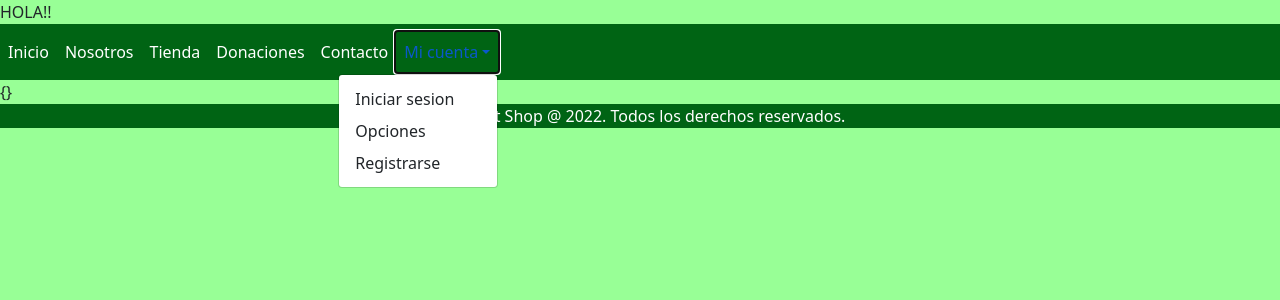
After one commit to SebastianMunozZ/PaginaConDjango-migracion-, a Django app: template ProyectoMigracion/migracion/core/templates/base.html in a window 1280 px wide, after a click on "Mi cuenta". The commit adds this page. Shown: the top 300 px of the page. Run offline with Django 4.2, Linux system fonts and the light colour scheme; the template is opened without the code that fills it, so the values that code supplies are empty.

Commit message:
Se agrega CSS

```diff
--- /dev/null
+++ b/ProyectoMigracion/migracion/core/templates/base.html
@@ -0,0 +1,114 @@
+<!doctype html>
+<html lang="es">
+  <head>
+    <!-- Required meta tags -->
+    <meta charset="utf-8">
+    <meta name="viewport" content="width=device-width, initial-scale=1">
+    {% load static %}
+    <!-- Bootstrap CSS -->
+    <link href="https://cdn.jsdelivr.net/npm/bootstrap@5.0.2/dist/css/bootstrap.min.css" rel="stylesheet" integrity="sha384-EVSTQN3/azprG1Anm3QDgpJLIm9Nao0Yz1ztcQTwFspd3yD65VohhpuuCOmLASjC" crossorigin="anonymous">
+    <script src="https://cdn.jsdelivr.net/npm/bootstrap@5.0.2/dist/js/bootstrap.bundle.min.js" integrity="sha384-MrcW6ZMFYlzcLA8Nl+NtUVF0sA7MsXsP1UyJoMp4YLEuNSfAP+JcXn/tWtIaxVXM" crossorigin="anonymous"></script>
+    <!-- JQuery -->
+    <script src="https://ajax.googleapis.com/ajax/libs/jquery/3.6.0/jquery.min.js"></script>
+    <!-- CSS -->
+    <link rel="stylesheet" href="{% static "core/css/styles.css" %}" >
+
+
+    <script type="text/javascript">
+      $(document).ready(function(){
+        //enlaces navbar
+        //Tienda
+        $('#tienda').click(function(){
+          $('#central').load('inc/tienda.html');
+        });
+        //Nosotros
+        $('#nosotros').on('click', function(){
+          $('#central').load('inc/nosotros.html');
+          return false;
+        });
+        //Donaciones
+        $('#donaciones').on('click', function(){
+          $('#central').load('inc/donaciones.html');
+          return false;
+        });
+        //Contacto
+        $('#contacto').on('click', function(){
+          $('#central').load('inc/contacto.html');
+          return false;
+        });
+        $('#miCuenta').click(function(){
+          $('#infoMiCuenta').fadeIn();
+          return true;
+        });
+        //enlaces carrusel
+        //Tienda
+        $('#nosotrosCarrusel').click(function(){
+          $('#central').load('inc/nosotros.html');
+        });
+        //Nosotros
+        $('#tiendaCarrusel').on('click', function(){
+          $('#central').load('inc/tienda.html');
+          return false;
+        });
+        //Donaciones
+        $('#donacionCarrusel').on('click', function(){
+          $('#central').load('inc/donaciones.html');
+          return false;
+        });
+        //Contacto
+        $('#contactoCarrusel').on('click', function(){
+          $('#central').load('inc/contacto.html');
+          return false;
+        });
+      });
+    </script>
+
+    <title>Little Pet Shop</title>
+  </head>
+
+  <body style="background-color:#98ff96">
+    HOLA!!
+    <header class="navbar_color">
+      <nav class="navbar navbar-expand-sm">
+        <div class="collapse navbar-collapse">
+          <ul class="navbar-nav me-auto">
+            <li class="nav-item" >
+              <a id = "inicio" class="nav-link color_letras" href="index.html">Inicio</a>
+            </li>
+            <li class="nav-item ">
+              <a id="nosotros"class="nav-link color_letras"  href="#">Nosotros</a>
+            </li>
+            <li class="nav-item ">
+              <a id = "tienda" class="nav-link color_letras" href="#">Tienda</a>
+            </li>
+            <li class="nav-item ">
+              <a id = "donaciones"class="nav-link color_letras" href="#">Donaciones</a>
+            </li>
+            <li class="nav-item ">
+              <a id = "contacto" class="nav-link color_letras" href="#">Contacto</a>
+            </li>
+
+          <li class="nav-item dropdown  " >
+            <a id="miCuenta" class="nav-link dropdown-toggle color_letras" href="#" role="button" data-bs-toggle="dropdown">Mi cuenta</a>
+            <ul class="dropdown-menu dropdown-menu-end">
+              <li><a id= "infoMiCuenta" class="dropdown-item" href="#">Iniciar sesion</a></li>
+              <li><a id= "infoMiCuenta" class="dropdown-item" href="#">Opciones</a></li>
+              <li><a id= "infoMiCuenta" class="dropdown-item" href="#">Registrarse</a></li>
+            </ul>
+          </li></ul></div>
+      </nav>
+    </header>
+
+    {}
+    <br>
+    <footer class="footer">
+      <div class="footer-container pie">
+		    <p>Little Pet Shop @ 2022. Todos los derechos reservados.</p>
+      </div>
+	  </footer>
+
+
+
+
+  </body>
+</html>
--- a/ProyectoMigracion/migracion/core/templates/home.html
+++ b/ProyectoMigracion/migracion/core/templates/home.html
@@ -4,12 +4,15 @@
     <!-- Required meta tags -->
     <meta charset="utf-8">
     <meta name="viewport" content="width=device-width, initial-scale=1">
+    {% load static %}
     <!-- Bootstrap CSS -->
     <link href="https://cdn.jsdelivr.net/npm/bootstrap@5.0.2/dist/css/bootstrap.min.css" rel="stylesheet" integrity="sha384-EVSTQN3/azprG1Anm3QDgpJLIm9Nao0Yz1ztcQTwFspd3yD65VohhpuuCOmLASjC" crossorigin="anonymous">
     <script src="https://cdn.jsdelivr.net/npm/bootstrap@5.0.2/dist/js/bootstrap.bundle.min.js" integrity="sha384-MrcW6ZMFYlzcLA8Nl+NtUVF0sA7MsXsP1UyJoMp4YLEuNSfAP+JcXn/tWtIaxVXM" crossorigin="anonymous"></script>
     <!-- JQuery -->
     <script src="https://ajax.googleapis.com/ajax/libs/jquery/3.6.0/jquery.min.js"></script>
     <!-- CSS -->
+    <link rel="stylesheet" href="{% static "core/css/styles.css" %}">
+
     <link rel="stylesheet" href="styles.css">
 
 
@@ -66,7 +69,6 @@
   </head>
 
   <body style="background-color:#98ff96">
-    {% load static %}
     <header class="navbar_color">
       <nav class="navbar navbar-expand-sm">
         <div class="collapse navbar-collapse">
--- a/ProyectoMigracion/migracion/migracion/settings.py
+++ b/ProyectoMigracion/migracion/migracion/settings.py
@@ -119,7 +119,7 @@ USE_TZ = True
 
 STATIC_URL = 'static/'
 STATICFILES_DIRS = [
-    BASE_DIR / "static",
+    os.path.join(BASE_DIR, "static"),
 ]
 
 # Default primary key field type
--- /dev/null
+++ b/ProyectoMigracion/migracion/static/core/css/styles.css
@@ -0,0 +1,84 @@
+#colorazul {
+
+    color: blue;
+
+
+    /* Llamada <h1 id =colorazul> "texto "</h1>*/
+}
+.colorazul{
+
+    color:blue
+    /* Llamada <h1 class =colorazul> "texto "</h1>
+
+    se pueden llamar mas de una clase con las funcion class
+    class: funcion1 funcion2
+
+    */
+}
+.color_letras {
+    color: white; ;
+}
+.color_letras:hover{
+    color: grey;
+}
+.navbar_color{
+    background-color: #006414;
+}
+.carrusel{
+    height: 400px;
+}
+.letras_carrusel {
+    color: white;
+}
+.img_donacion {
+    height: 250px;
+    width: 250px;
+}
+.img_donacion_modal {
+    height: 200px;
+    width: 200px;
+}
+.alinear_cartas {
+    text-align: center;
+}
+.texto {
+    text-align: center;
+}
+.pie {
+    background-color: #006414;
+    text-align: center;
+    color: white;
+}
+.nosotros {
+    height: 250px;
+    width: 250px;
+    border-radius: 50%;
+}
+.errores {
+    -webkit-box-shadow: 0 0 10px rgba(0,0,0,0.3);
+    -moz-box-shadow: 0 0 10px rgba(0,0,0,0.3);
+    -o-box-shadow: 0 0 10px rgba(0,0,0,0.3);
+    background: red;
+    box-shadow: 0 0 10px rgba(0,0,0,0.3);
+    color: #fff;
+    display: none;
+    font-size: 14px;
+    margin-top: -80px;
+    margin-left: 70px;
+    padding: 10px;
+    position: absolute;
+}
+.errorCorreo {
+    -webkit-box-shadow: 0 0 10px rgba(0,0,0,0.3);
+    -moz-box-shadow: 0 0 10px rgba(0,0,0,0.3);
+    -o-box-shadow: 0 0 10px rgba(0,0,0,0.3);
+    background: red;
+    box-shadow: 0 0 10px rgba(0,0,0,0.3);
+    color: #fff;
+    display: none;
+    font-size: 14px;
+    margin-top: -80px;
+    margin-left: 150px;
+    padding: 10px;
+    position: absolute;
+}
```
